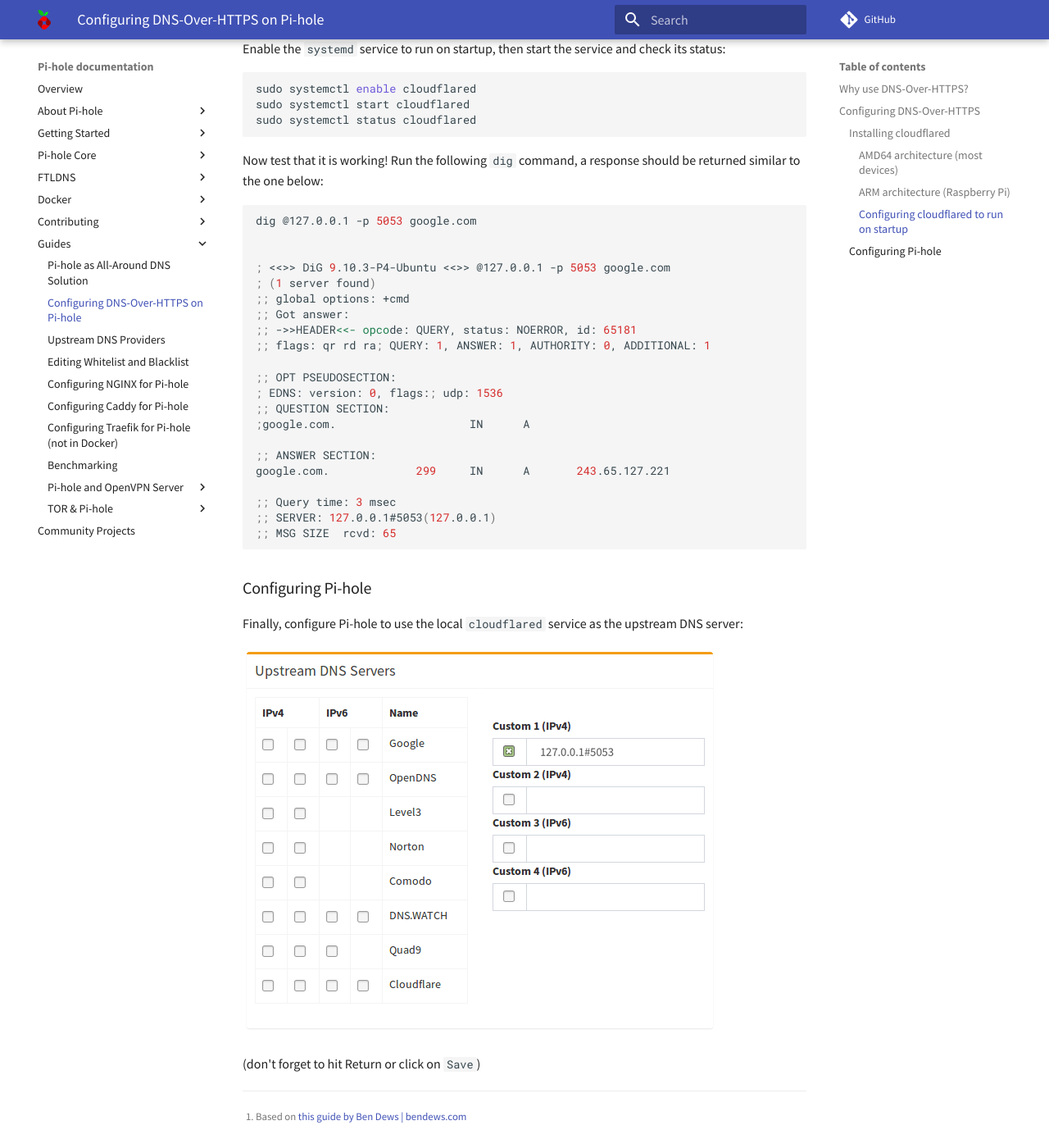
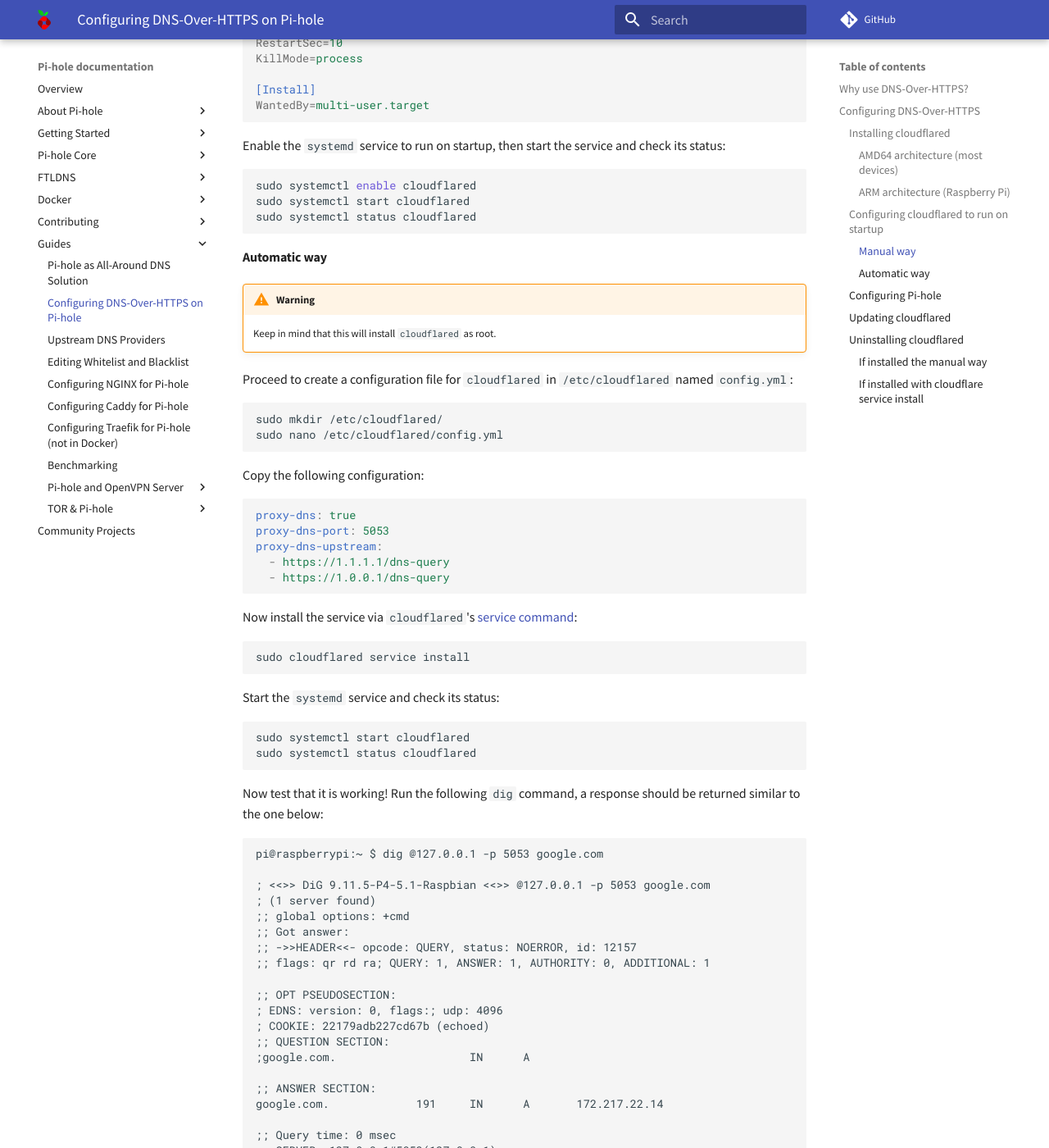
Before and after one commit to pi-hole/docs, an MkDocs documentation site: the page built from docs/guides/dns-over-https.md, in a window 1280 px wide and 1400 px high, scrolled down 2311 px. Shown: the whole window at 82% size. Built offline with MkDocs 1.6.1 and Material for MkDocs 9.7.7, drawn with Linux system fonts in a browser that asks for light colours; comment, search, counter and statistics services are not loaded; some of the changed text lies outside the part shown.

Commit message:
Update dns-over-https.md
Recent versions of cloudflared include a service install/uninstall command which saves some manual steps.

Also add uninstall and update steps.

````diff
--- a/docs/guides/dns-over-https.md
+++ b/docs/guides/dns-over-https.md
@@ -47,9 +47,11 @@
 cloudflared -v
 ```
 
-#### Configuring `cloudflared` to run on startup
+### Configuring `cloudflared` to run on startup
 
-Create a cloudflared user to run the daemon:
+#### Manual way
+
+Create a `cloudflared` user to run the daemon:
 
 ```bash
 sudo useradd -s /usr/sbin/nologin -r -M cloudflared
@@ -70,6 +72,10 @@
 ```
 
 Then create the `systemd` script by copying the following into `/etc/systemd/system/cloudflared.service`. This will control the running of the service and allow it to run on startup:
+
+```bash
+sudo nano /etc/systemd/system/cloudflared.service
+```
 
 ```ini
 [Unit]
@@ -97,38 +103,116 @@
 sudo systemctl status cloudflared
 ```
 
+#### Automatic way
+
+<!-- markdownlint-disable code-block-style -->
+!!! warning
+    Keep in mind that this will install `cloudflared` as root.
+<!-- markdownlint-enable code-block-style -->
+
+Proceed to create a configuration file for `cloudflared` in `/etc/cloudflared` named `config.yml`:
+
+```bash
+sudo mkdir /etc/cloudflared/
+sudo nano /etc/cloudflared/config.yml
+```
+
+Copy the following configuration:
+
+```yaml
+proxy-dns: true
+proxy-dns-port: 5053
+proxy-dns-upstream:
+  - https://1.1.1.1/dns-query
+  - https://1.0.0.1/dns-query
+```
+
+Now install the service via `cloudflared`'s [service command](https://developers.cloudflare.com/argo-tunnel/reference/arguments/#service-command):
+
+```bash
+sudo cloudflared service install
+```
+
+Start the `systemd` service and check its status:
+
+```bash
+sudo systemctl start cloudflared
+sudo systemctl status cloudflared
+```
+
 Now test that it is working! Run the following `dig` command, a response should be returned similar to the one below:
 
-```bash
-dig @127.0.0.1 -p 5053 google.com
+```text
+pi@raspberrypi:~ $ dig @127.0.0.1 -p 5053 google.com
 
-
-; <<>> DiG 9.10.3-P4-Ubuntu <<>> @127.0.0.1 -p 5053 google.com
+; <<>> DiG 9.11.5-P4-5.1-Raspbian <<>> @127.0.0.1 -p 5053 google.com
 ; (1 server found)
 ;; global options: +cmd
 ;; Got answer:
-;; ->>HEADER<<- opcode: QUERY, status: NOERROR, id: 65181
+;; ->>HEADER<<- opcode: QUERY, status: NOERROR, id: 12157
 ;; flags: qr rd ra; QUERY: 1, ANSWER: 1, AUTHORITY: 0, ADDITIONAL: 1
 
 ;; OPT PSEUDOSECTION:
-; EDNS: version: 0, flags:; udp: 1536
+; EDNS: version: 0, flags:; udp: 4096
+; COOKIE: 22179adb227cd67b (echoed)
 ;; QUESTION SECTION:
 ;google.com.                    IN      A
 
 ;; ANSWER SECTION:
-google.com.             299     IN      A       243.65.127.221
+google.com.             191     IN      A       172.217.22.14
 
-;; Query time: 3 msec
+;; Query time: 0 msec
 ;; SERVER: 127.0.0.1#5053(127.0.0.1)
-;; MSG SIZE  rcvd: 65
+;; WHEN: Wed Dec 04 09:29:50 EET 2019
+;; MSG SIZE  rcvd: 77
 ```
 
 ### Configuring Pi-hole
 
-Finally, configure Pi-hole to use the local `cloudflared` service as the upstream DNS server:
+Finally, configure Pi-hole to use the local `cloudflared` service as the upstream DNS server by specifying `127.0.0.1#5053` as the Custom DNS:
 
 ![Screenshot of Pi-hole configuration](../images/DoHConfig.png)
 
 (don't forget to hit Return or click on `Save`)
 
+### Updating `cloudflared`
+
+You may want to update `cloudflared` from time to time. To do so repeat the steps shown in the beginning after stopping the service and restarting it.
+
+```bash
+# stop the service
+sudo systemctl stop cloudflared
+# fetch and copy the latest version
+wget https://bin.equinox.io/c/VdrWdbjqyF/cloudflared-stable-linux-arm.tgz
+tar -xvzf cloudflared-stable-linux-arm.tgz
+sudo cp ./cloudflared /usr/local/bin
+sudo chmod +x /usr/local/bin/cloudflared
+sudo systemctl start cloudflared
+# verify the service is working fine
+sudo systemctl status cloudflared
+```
+
+### Uninstalling `cloudflared`
+
+#### If installed the manual way
+
+*Courtesy of <https://discourse.pi-hole.net/t/uninstall-cloudflare/21459/3>*
+
+```bash
+sudo systemctl stop cloudflared
+sudo deluser cloudflared
+sudo rm /etc/default/cloudflared
+sudo rm /etc/systemd/system/cloudflared.service
+sudo rm /usr/local/bin/cloudflared
+```
+
+#### If installed with `cloudflare service install`
+
+```bash
+sudo cloudflared service uninstall
+sudo systemctl daemon-reload
+```
+
+After the above, don't forget to change the DNS back to something else in Pi-hole's DNS settings!
+
 [^guide]: Based on [this guide by Ben Dews | bendews.com](https://bendews.com/posts/implement-dns-over-https/)
````
